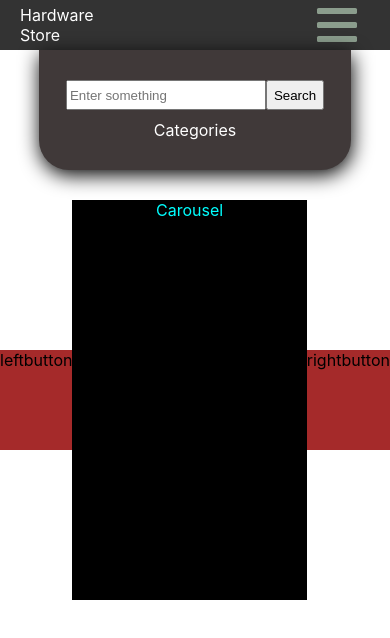
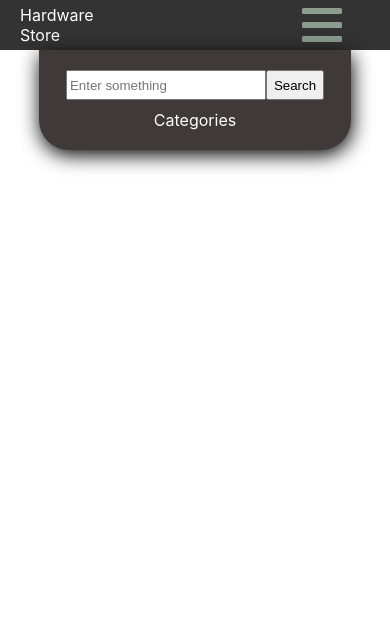
Before and after one commit to Developer994/hardwareStore, a React (Create React App) app in the folder client/: page / in a window 390 px wide. Shown: the top 638 px of the page. Built offline with nearby package versions, Linux system fonts and the light colour scheme.

Commit message:
Results now appear without clicking the search button. The search button's funcionality will be changed to forward user to search results page, which will be created later on.

```diff
--- a/client/src/components/Navbar/Navbar.css
+++ b/client/src/components/Navbar/Navbar.css
@@ -64,9 +64,9 @@ body {
     padding-left: 0;
   }
   .hamburgerMenu {
+    padding-right: 2rem;
     visibility: visible;
     height: 100%;
-    width: 4rem;
     display: flex;
     flex-direction: column;
     align-items: flex-start;
@@ -118,12 +118,6 @@ body {
     display: inherit;
   }
 
-  /* .hidden {
-    display: none;
-  }
-  .visible {
-    display: inherit;
-  } */
   .burger-bar.clicked:nth-child(1) {
     transform: rotate(45deg) translate(0.62rem, 0.6rem);
   }
--- a/client/src/components/Navbar/Navbar.js
+++ b/client/src/components/Navbar/Navbar.js
@@ -1,12 +1,38 @@
 import { Link } from 'react-router-dom';
-import { useState } from 'react';
-import { useEffect } from 'react';
+import { useState, useEffect, useRef } from 'react';
 
 // styles
 import './Navbar.css';
 
 export default function Navbar() {
-  const [open, setOpen] = useState(false);
+  const [menuState, setMenuState] = useState(false);
+
+  let ref = useRef();
+
+  // useEffect(() => {
+  //   let handler = (e) => {
+  //     if (!ref.current.contains(e.target)) {
+  //       setMenuState(false);
+  //       console.log(ref.current);
+  //     }
+  //   };
+  //   document.addEventListener('mousedown', handler);
+
+  //   return () => {
+  //     document.removeEventListener('mousedown', handler);
+  //   };
+  // });
+
+  useEffect(() => {
+    const closeDropdown = (e) => {
+      if (!ref.current.contains(e.target)) {
+        setMenuState(false);
+      }
+    };
+    document.body.addEventListener('click', closeDropdown);
+
+    return () => document.body.removeEventListener('click', closeDropdown);
+  }, []);
 
   return (
     <>
@@ -15,7 +41,7 @@ export default function Navbar() {
           <Link
             to='/'
             onClick={() => {
-              if (open) setOpen(!open);
+              if (menuState) setMenuState(!menuState);
             }}
           >
             Hardware Store
@@ -36,20 +62,28 @@ export default function Navbar() {
         <div
           className='hamburgerMenu'
           onClick={() => {
-            setOpen(!open);
+            setMenuState((state) => !state);
           }}
+          ref={ref}
         >
-          <div className='burger-bar'></div> {/* The bars */}
-          <div className='burger-bar'></div>
-          <div className='burger-bar'></div>
+          {/* The bars */}
+          <div
+            className={`burger-bar ${menuState ? 'clicked' : 'unclicked'}`}
+          ></div>
+          <div
+            className={`burger-bar ${menuState ? 'clicked' : 'unclicked'}`}
+          ></div>
+          <div
+            className={`burger-bar ${menuState ? 'clicked' : 'unclicked'}`}
+          ></div>
         </div>
       </nav>
-      <div className={`menu ${open ? 'inactive' : 'active'}`}>
+      <div className={`menu ${menuState ? 'inactive' : 'active'}`}>
         <Link
           to='/Cart'
           className='menuItem'
           onClick={() => {
-            setOpen(!open);
+            setMenuState(!menuState);
           }}
         >
           Cart
@@ -58,7 +92,7 @@ export default function Navbar() {
           to='/Contact'
           className='menuItem'
           onClick={() => {
-            setOpen(!open);
+            setMenuState(!menuState);
           }}
         >
           Contact
@@ -66,7 +100,7 @@ export default function Navbar() {
         <div
           className='credentials'
           onClick={() => {
-            setOpen(!open);
+            setMenuState(!menuState);
           }}
         >
           <Link to='/Login' className='credentialItem'>
@@ -76,7 +110,7 @@ export default function Navbar() {
             to='/Signup'
             className='credentialItem'
             onClick={() => {
-              setOpen(!open);
+              setMenuState(!menuState);
             }}
           >
             Signup
--- a/client/src/components/Searchbar/Searchbar.css
+++ b/client/src/components/Searchbar/Searchbar.css
@@ -79,7 +79,7 @@ li {
     display: flex;
     flex-direction: column;
     justify-content: center;
-    height: 120px;
+    height: 100px;
   }
   .searchForm {
     align-items: center;
--- a/client/src/components/Searchbar/Searchbar.js
+++ b/client/src/components/Searchbar/Searchbar.js
@@ -1,29 +1,30 @@
-import React, { useState, useEffect } from 'react';
+import React, { useState, useEffect, useRef } from 'react';
 import './Searchbar.css';
 
 function Searchbar() {
-  const [input, setInput] = useState('');
   const [query, setQuery] = useState('');
   const [results, setResults] = useState([]);
-  const [catMenu, setCatMenu] = useState('catMenu hidden'); // The menu for the categories next to the search bar
+  const [catMenuVisible, setCatMenuVisible] = useState(false); // The menu for the categories next to the search bar
 
-  const handleCategories = () => {
-    if (catMenu === 'catMenu hidden') {
-      setCatMenu('catMenu visible');
-    } else {
-      setCatMenu('catMenu hidden');
-    }
+  const handleChange = (event) => {
+    event.preventDefault();
+    const userInput = event.target.value;
+    setQuery(userInput);
   };
 
-  const handleChange = (event) => {
-    const userInput = event.target.value;
-    setInput(userInput);
-  };
+  // useEffect for clicking outside of the categories menu
+  const ref = useRef();
 
-  const onSubmit = (event) => {
-    event.preventDefault();
-    setQuery(input);
-  };
+  useEffect(() => {
+    const closeCatMenu = (e) => {
+      if (!ref.current.contains(e.target)) {
+        setCatMenuVisible(false);
+      }
+    };
+
+    document.body.addEventListener('click', closeCatMenu);
+    return () => document.body.removeEventListener('click', closeCatMenu);
+  }, []);
 
   // When the query state changes ([query]), we then run the effect
   useEffect(() => {
@@ -31,13 +32,15 @@ function Searchbar() {
       try {
         const response = await fetch(`http://localhost:4000/tools/?q=${query}`);
         const json = await response.json();
-        console.log({ json });
+        // console.log({ json });
         setResults(
           json.map((item) => {
             return item;
           })
         );
-      } catch (error) {}
+      } catch (err) {
+        console.error(err.message);
+      }
     }
 
     if (query !== '') {
@@ -50,24 +53,28 @@ function Searchbar() {
     <div className='search'>
       {/* <div>Search for tools</div> */}
       <div>
-        <form onSubmit={onSubmit} className='searchForm' action='/search'>
+        <div className='searchForm' action='/search'>
           <div className='searchBar'>
             <input
               type='search'
               placeholder='Enter something'
               className='inputBar'
               onChange={handleChange}
-              value={input}
+              value={query}
             />
             <input type='submit' value='Search' className='searchbutton' />
             {/* <button type='submit' value='Search'>
             Submit
           </button> */}
           </div>
-          <div className='categories' onClick={handleCategories}>
+          <div
+            className='categories'
+            onClick={() => setCatMenuVisible((visible) => !visible)}
+            ref={ref}
+          >
             Categories
           </div>
-          <div className={catMenu}>
+          <div className={`catMenu ${catMenuVisible ? 'visible' : 'hidden'}`}>
             <li>Screw Drivers</li>
             <li>Hammers</li>
             <li>Drills</li>
@@ -76,9 +83,9 @@ function Searchbar() {
             <li>Paint</li>
             <li>Misc.</li>
           </div>
-        </form>
+        </div>
         <br />
-        <div className='searchResults'>
+        <div className={`searchResults`}>
           {results
             .filter((item) => {
               if (query === '') {
--- a/client/src/pages/home/Home.js
+++ b/client/src/pages/home/Home.js
@@ -8,7 +8,7 @@ function Home() {
   return (
     <div className='home'>
       <Searchbar />
-      <Carousel />
+      {/* <Carousel /> */}
     </div>
   );
 }
```
Also changed, not shown: client/src/api/fetchData.js (added, +25 -0 lines), client/src/components/PageContent/PageContent.css (added), client/src/components/PageContent/PageContent.js (added).
